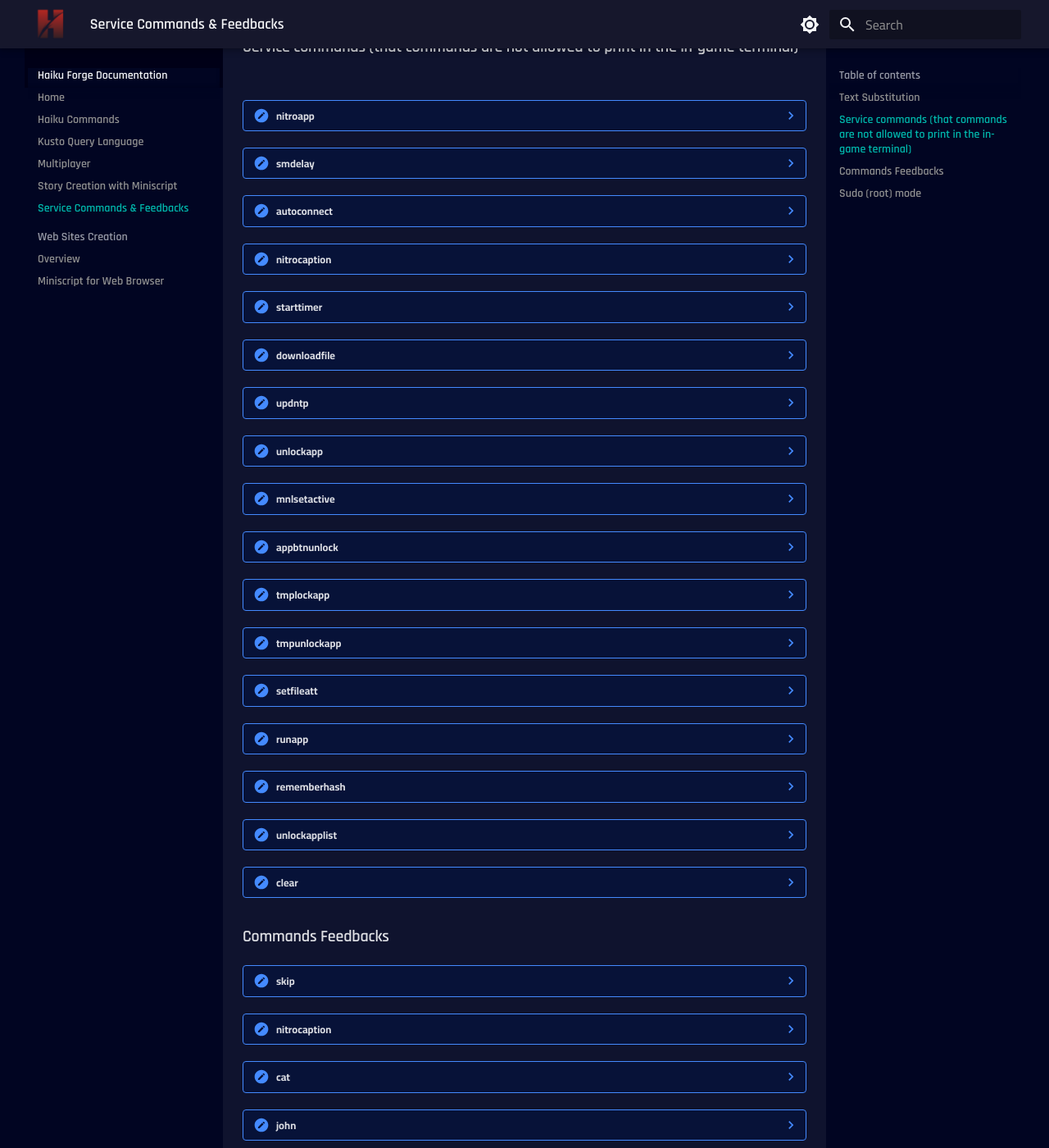
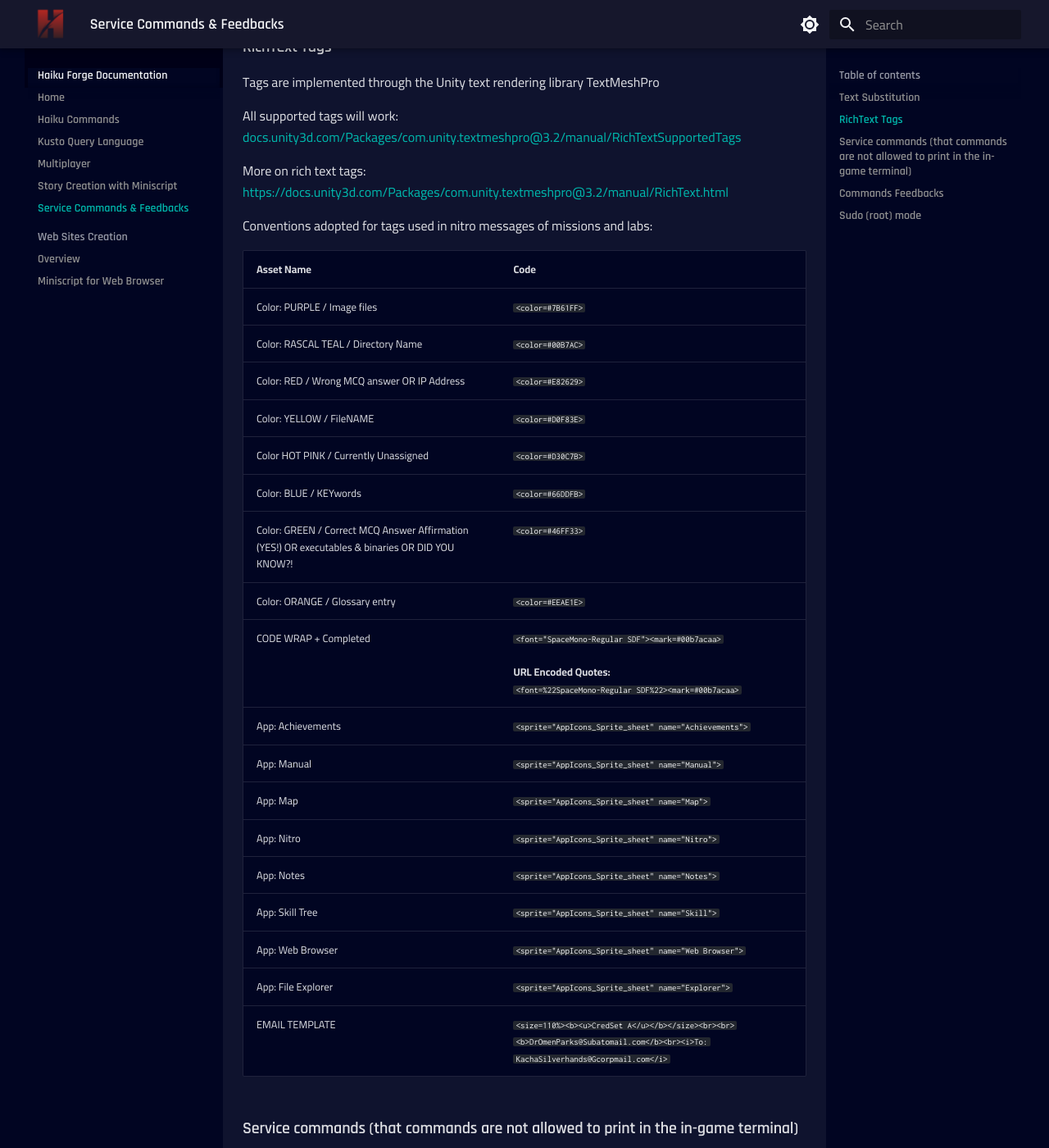
Before and after one commit to haiku-inc/HaikuForgeDocumentation, an MkDocs documentation site: the page built from docs/service-commands-and-feedbacks.md, in a window 1280 px wide and 1400 px high, scrolled down 737 px. Shown: the whole window at 82% size. Built offline with MkDocs 1.6.1 and Material for MkDocs 9.7.7, drawn with Linux system fonts in a browser that asks for light colours.

Commit message:
Updated rich text tags information, tags conventions, autoConnect examples

````diff
--- a/docs/service-commands-and-feedbacks.md
+++ b/docs/service-commands-and-feedbacks.md
@@ -89,6 +89,38 @@
         ```
 
         Is replaced with the result of the *GetScore()* function.
+
+### RichText Tags
+Tags are implemented through the Unity text rendering library TextMeshPro
+
+All supported tags will work:<br>
+[docs.unity3d.com/Packages/com.unity.textmeshpro@3.2/manual/RichTextSupportedTags](https://docs.unity3d.com/Packages/com.unity.textmeshpro@3.2/manual/RichTextSupportedTags.html)
+
+More on rich text tags:<br>
+[https://docs.unity3d.com/Packages/com.unity.textmeshpro@3.2/manual/RichText.html](docs.unity3d.com/Packages/com.unity.textmeshpro@3.2/manual/RichText)
+
+Conventions adopted for tags used in nitro messages of missions and labs:
+
+| Asset Name                                                                                       | Code                                                                                                                                    |
+| ------------------------------------------------------------------------------------------------ | --------------------------------------------------------------------------------------------------------------------------------------- |
+| Color: PURPLE / Image files                                                                      | `<color=#7B61FF>`                                                                                                                       |
+| Color: RASCAL TEAL / Directory Name                                                              | `<color=#00B7AC>`                                                                                                                       |
+| Color: RED / Wrong MCQ answer OR IP Address                                                      | `<color=#E82629>`                                                                                                                       |
+| Color: YELLOW / FileNAME                                                                         | `<color=#D0F83E>`                                                                                                                       |
+| Color HOT PINK / Currently Unassigned                                                            | `<color=#D30C7B>`                                                                                                                       |
+| Color: BLUE / KEYwords                                                                           | `<color=#66DDFB>`                                                                                                                       |
+| Color: GREEN / Correct MCQ Answer Affirmation (YES!) OR executables & binaries OR DID YOU KNOW?! | `<color=#46FF33>`                                                                                                                       |
+| Color: ORANGE / Glossary entry                                                                   | `<color=#EEAE1E>`                                                                                                                       |
+| CODE WRAP + Completed                                                                            | `<font="SpaceMono-Regular SDF"><mark=#00b7acaa>`<br><br>**URL Encoded Quotes:**<br>`<font=%22SpaceMono-Regular SDF%22><mark=#00b7acaa>` |
+| App: Achievements                                                                                | `<sprite="AppIcons_Sprite_sheet" name="Achievements">`                                                                                  |
+| App: Manual                                                                                      | `<sprite="AppIcons_Sprite_sheet" name="Manual">`                                                                                        |
+| App: Map                                                                                         | `<sprite="AppIcons_Sprite_sheet" name="Map">`                                                                                           |
+| App: Nitro                                                                                       | `<sprite="AppIcons_Sprite_sheet" name="Nitro">`                                                                                         |
+| App: Notes                                                                                       | `<sprite="AppIcons_Sprite_sheet" name="Notes">`                                                                                         |
+| App: Skill Tree                                                                                  | `<sprite="AppIcons_Sprite_sheet" name="Skill">`                                                                                         |
+| App: Web Browser                                                                                 | `<sprite="AppIcons_Sprite_sheet" name="Web Browser">`                                                                                   |
+| App: File Explorer                                                                               | `<sprite="AppIcons_Sprite_sheet" name="Explorer">`                                                                                      |
+| EMAIL TEMPLATE                                                                                   | `<size=110%><b><u>CredSet A</u></b></size><br><br><b>DrOmenParks@Subatomail.com</b><br><i>To: KachaSilverhands@Gcorpmail.com</i>`       |
 
 
 ### Service commands (that commands are not allowed to print in the in-game terminal)
@@ -241,14 +273,14 @@
 
     ```jsx
     {
-    	  "Attributes": [
+          "Attributes": [
             "Normal"
         ],
-    		"Name": "rockyou.txt",
+            "Name": "rockyou.txt",
         "Path": "/Documents/rockyou.txt",
         "Data": {
             "SkipCheckGuid": true,
-    				"Data": "Hello world!"
+                    "Data": "Hello world!"
         },
         "UserAccessList": {},
         "Children": []
@@ -265,7 +297,7 @@
 
     ```json
     "UserAccessList": {
-    	"sorceress": [ true, true ]
+        "sorceress": [ true, true ]
     }
     ```
 
@@ -463,7 +495,7 @@
             {
               "Name": "cd",
               "DeviceName": "Home System",
-    	          "ArgsWaitingFor": [ "/Documents/", "fb=False" ]
+                  "ArgsWaitingFor": [ "/Documents/", "fb=False" ]
             }
           ]
     ```
````
Also changed, not shown: docs/story-creation-with-miniscript.md (+14 -7 lines).
